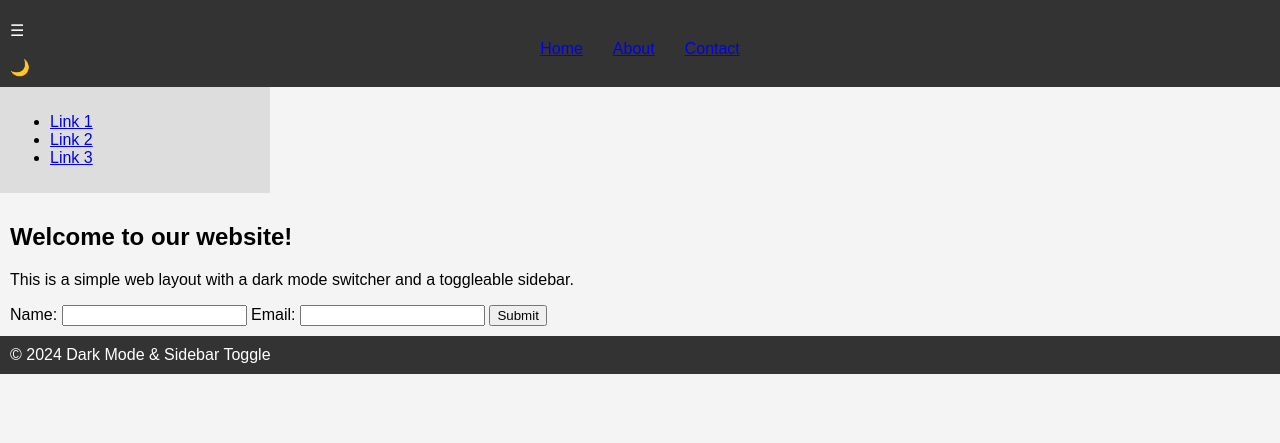
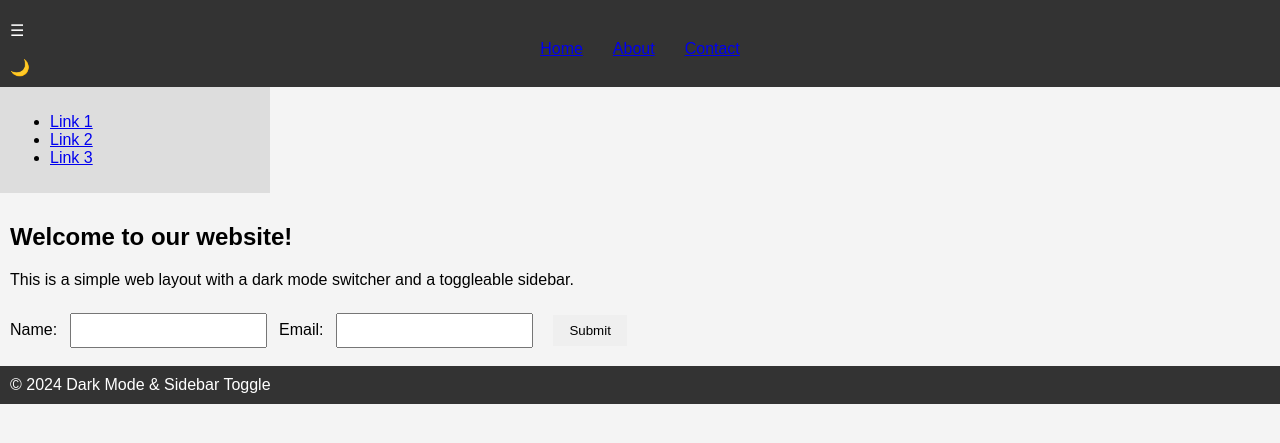
Before and after one commit to hagein/hagein.github.io, a plain HTML site: page index.html in a window 1280 px wide. Shown: the part 89-532 px from the top of the page. Drawn offline with Linux system fonts and the light colour scheme.

Commit message:
Update styles.css

```diff
--- a/styles.css
+++ b/styles.css
@@ -60,3 +60,21 @@ nav li {
         align-items: center;
     }
 }
+/* ... previous styles ... */
+
+/* Added Styles for UI */
+button {
+    padding: 8px 16px;
+    margin: 8px;
+    border: none;
+    cursor: pointer;
+}
+
+button:hover {
+    background-color: #ddd;
+}
+
+input {
+    padding: 8px;
+    margin: 8px;
+}
```
